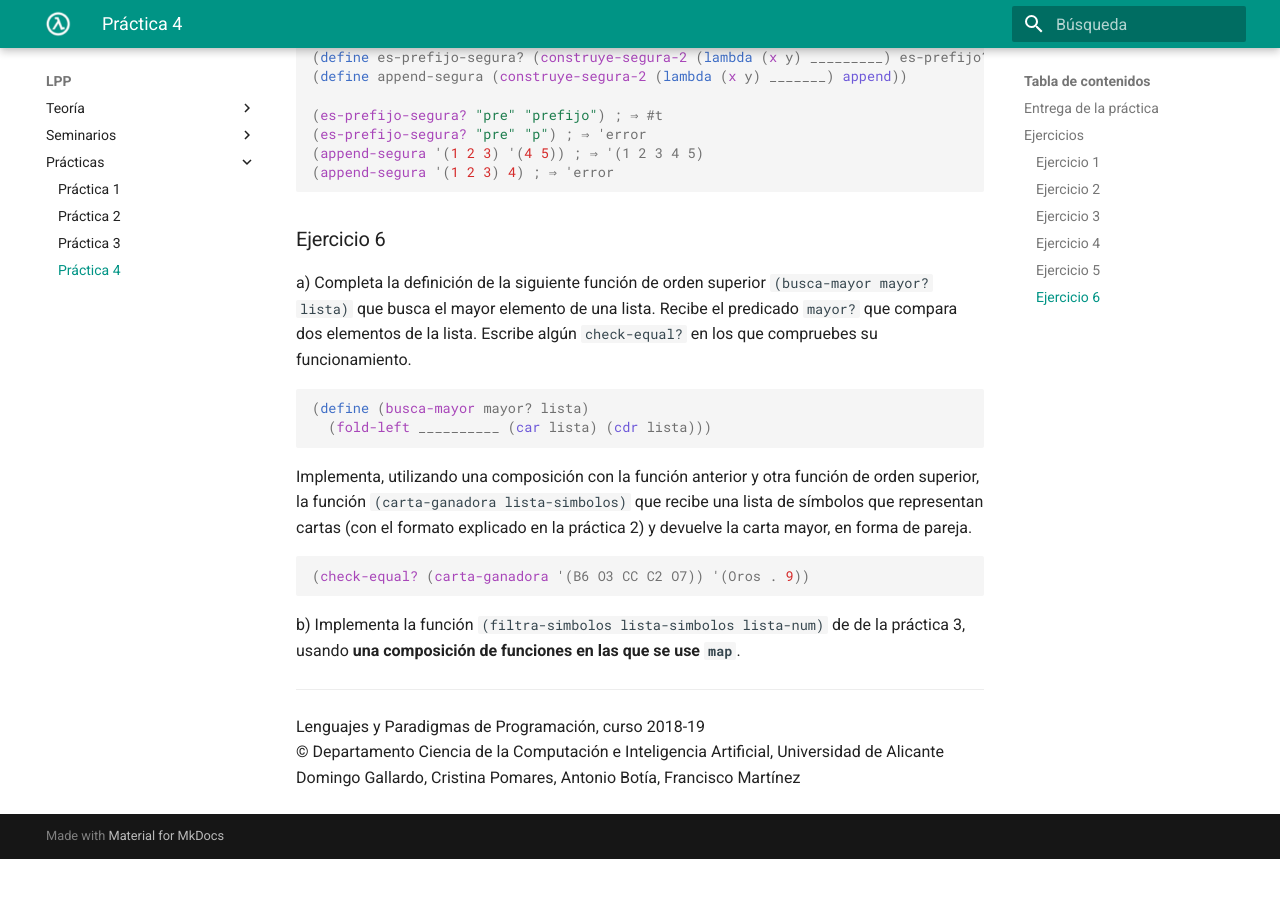
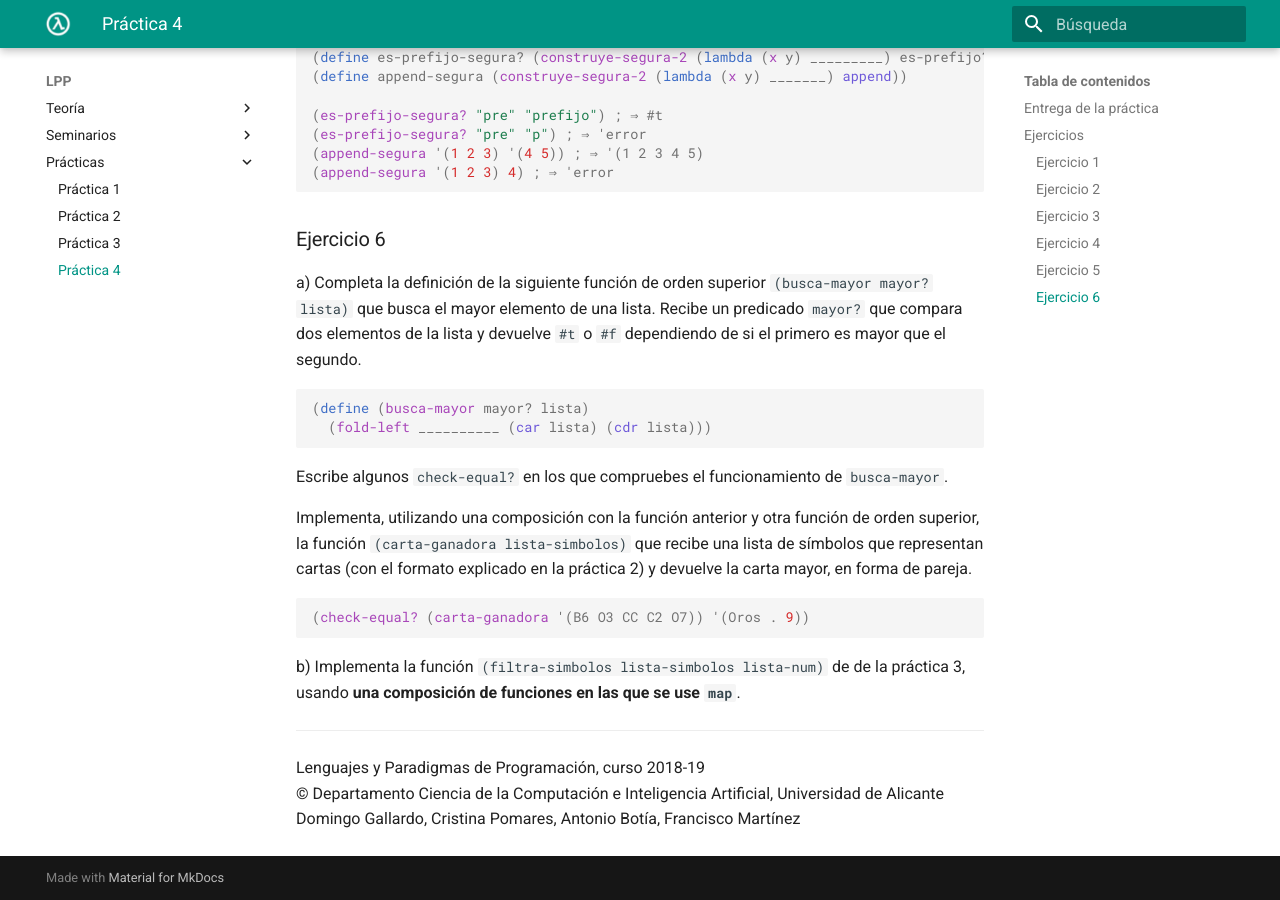
Before and after one commit to domingogallardo/apuntes-lpp, an MkDocs documentation site: the page built from docs/practicas/practica04/practica04.md, in a window 1280 px wide and 900 px high, scrolled down 3733 px. Built offline with MkDocs 1.6.1 and Material for MkDocs 9.7.7, drawn with Linux system fonts in a browser that asks for light colours; before the commit the page ends 4592 px from its top, so only the background shows below that.

Commit message:
Correcciones

````diff
--- a/docs/practicas/practica04/practica04.md
+++ b/docs/practicas/practica04/practica04.md
@@ -208,13 +208,17 @@ Ejemplos de uso:
 
 a) Completa la definición de la siguiente función de orden superior
 `(busca-mayor mayor?  lista)` que busca el mayor elemento de una
-lista. Recibe el predicado `mayor?` que compara dos elementos de la
-lista. Escribe algún `check-equal?` en los que compruebes su funcionamiento.
+lista. Recibe un predicado `mayor?` que compara dos elementos de la
+lista y devuelve `#t` o `#f` dependiendo de si el primero es mayor que
+el segundo.
 
 ```scheme
 (define (busca-mayor mayor? lista)
   (fold-left __________ (car lista) (cdr lista)))
 ```
+
+Escribe algunos `check-equal?` en los que compruebes el funcionamiento
+de `busca-mayor`.
 
 Implementa, utilizando una composición con la función anterior y otra
 función de orden superior, la función `(carta-ganadora
````
Also changed, not shown: docs/teoria/tema03-procedimientos-recursivos/tema03-procedimientos-recursivos.md (+1 -1 lines), docs/teoria/tema03-procedimientos-recursivos/imagenes/hipot.png (added).
